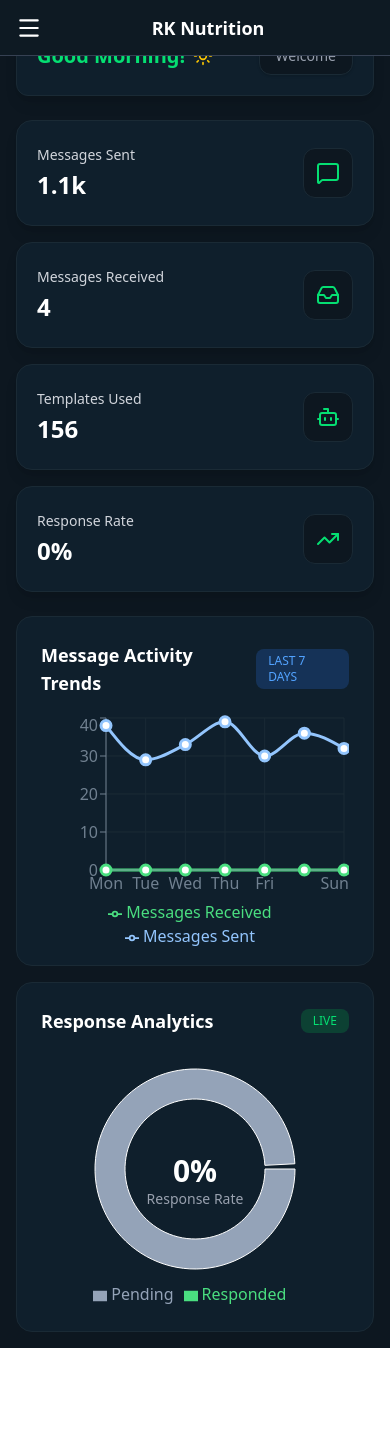
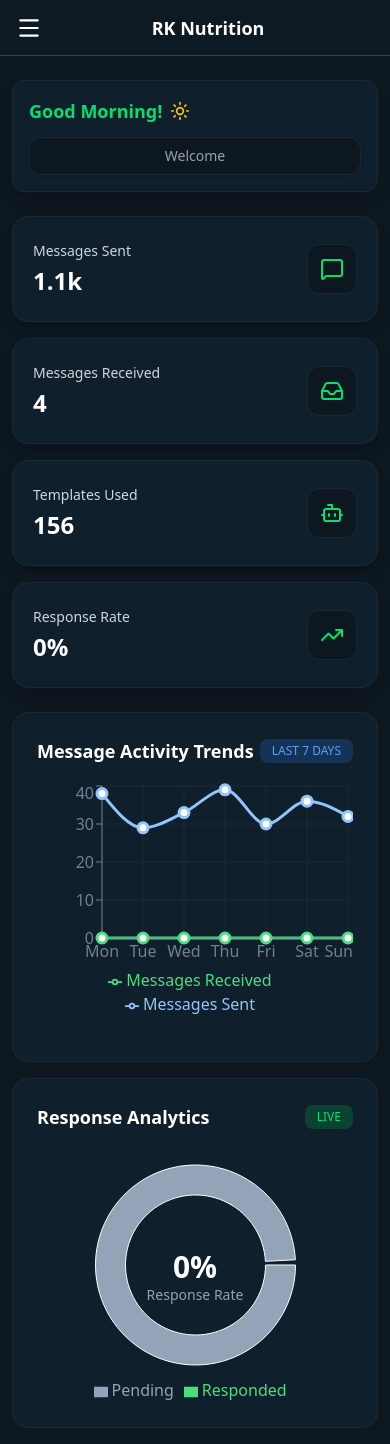
Before and after one commit to ankitbareth-dev/whatsapp-chatbot, a Next.js app: page /dashboard in a window 390 px wide. Before the commit the page ends 1348 px from the top, so only its background shows below. Built offline with nearby package versions, Linux system fonts and the light colour scheme.

Commit message:
made dashboard page fully responsive and adaptes according the screen size

```diff
--- a/app/(dashboard)/dashboard/page.tsx
+++ b/app/(dashboard)/dashboard/page.tsx
@@ -4,10 +4,14 @@ import TopBar from "@/components/TopBar";
 
 const Dashboard = () => {
   return (
-    <div className="w-full min-h-screen bg-[#0D1720] text-white p-4 md:p-6">
-      <TopBar />
-      <Cards />
-      <ChartsContainer />
+    <div className="w-full min-h-screen bg-[#0D1720] text-white px-3 sm:px-4 md:px-6 py-4">
+      <div className="max-w-7xl mx-auto space-y-6">
+        <TopBar />
+
+        <Cards />
+
+        <ChartsContainer />
+      </div>
     </div>
   );
 };
--- a/components/Cards.tsx
+++ b/components/Cards.tsx
@@ -25,12 +25,11 @@ export default function Cards() {
   ];
 
   return (
-    <div className="grid grid-cols-1 sm:grid-cols-2 lg:grid-cols-4 gap-4 mt-6">
+    <div className="grid grid-cols-1 sm:grid-cols-2 xl:grid-cols-4 gap-4">
       {cards.map((card, idx) => (
         <div
           key={idx}
-          className="bg-[#0F1F2C] border border-[#1A2A35]
-          px-5 py-6 rounded-2xl shadow-lg flex items-center justify-between"
+          className="bg-[#0F1F2C] border border-[#1A2A35] px-5 py-6 rounded-2xl shadow-lg flex items-center justify-between"
         >
           <div className="flex flex-col">
             <p className="text-sm text-gray-300">{card.title}</p>
--- a/components/ChartsContainer.tsx
+++ b/components/ChartsContainer.tsx
@@ -3,11 +3,12 @@ import ResponseAnalyticsChart from "./ResponseAnalyticsChart";
 
 export default function ChartsContainer() {
   return (
-    <div className="grid grid-cols-1 lg:grid-cols-3 gap-4 mt-6">
+    <div className="grid grid-cols-1 lg:grid-cols-3 gap-4">
       <div className="lg:col-span-2">
         <MessageTrendsChart />
       </div>
-      <div>
+
+      <div className="">
         <ResponseAnalyticsChart />
       </div>
     </div>
--- a/components/TopBar.tsx
+++ b/components/TopBar.tsx
@@ -4,13 +4,18 @@ import { Sun } from "lucide-react";
 
 export default function TopBar() {
   return (
-    <div className="w-full bg-[#0F1F2C] p-5 rounded-xl flex items-center justify-between border border-[#1A2A35] shadow-lg">
-      <h1 className="text-xl font-semibold text-green-400 flex items-center gap-2">
+    <div
+      className="w-full bg-[#0F1F2C] p-4 sm:p-5 rounded-xl
+     flex flex-col sm:flex-row gap-3 sm:gap-0
+     items-start sm:items-center justify-between
+     border border-[#1A2A35] shadow-lg
+     mt-16 sm:mt-0"
+    >
+      <h1 className="text-lg sm:text-xl font-semibold text-green-400 flex items-center gap-2">
         Good Morning! <Sun className="w-5 h-5 text-yellow-400" />
       </h1>
 
-      {/* Empty placeholder to keep layout aligned */}
-      <div className="bg-[#0D1720] px-4 py-2 rounded-xl border border-[#1A2A35] shadow">
+      <div className="bg-[#0D1720] px-4 py-2 rounded-xl border border-[#1A2A35] shadow w-full sm:w-auto text-center sm:text-left">
         <p className="text-sm font-medium text-gray-400">Welcome</p>
       </div>
     </div>
```
